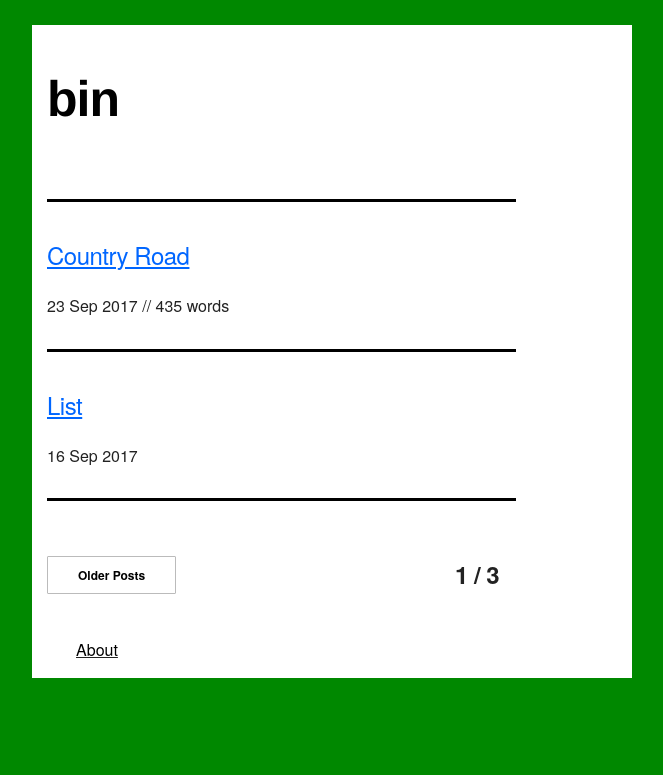
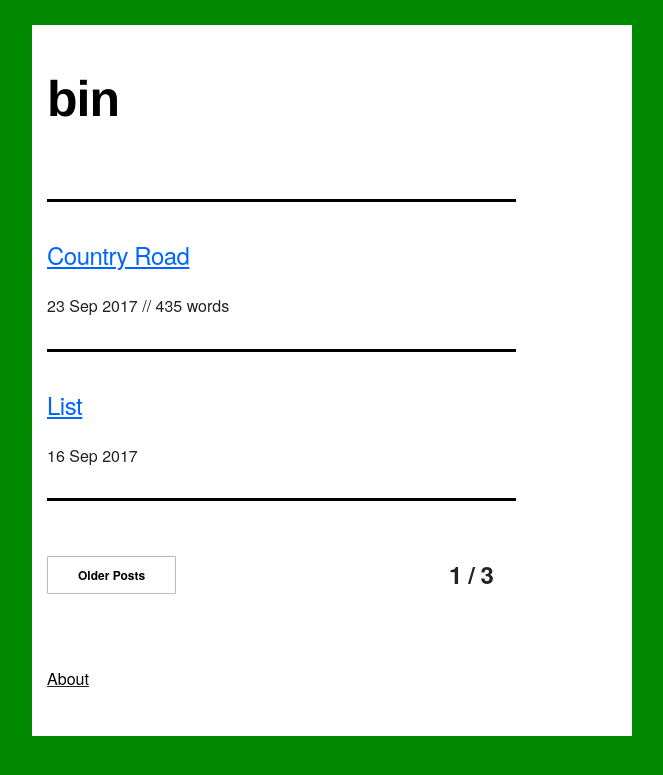
Before and after one commit to mt-trash/mt-trash.github.io, a Jekyll site: the page built from index.html, in a window 1280 px wide. Shown: the top 775 px of the page, without its empty margins (308-971 px from the left). Built offline with Jekyll 4.4.1, drawn with Linux system fonts in a browser that asks for light colours; the list of posts is cut into pages by our own code.

Commit message:
remove weird margins

```diff
--- a/index.html
+++ b/index.html
@@ -26,13 +26,13 @@ title: Empty Trash
     <a class="button" href="{{ paginator.previous_page_path }}">Newer Posts</a>
   {% endif %}
   </div>
-  <div class="three columns" style="margin-left: 5%">
+  <div class="three columns" style="margin-bottom: 5%">
   <h5><b>{{ paginator.page }} / {{ paginator.total_pages }}</b></h5>
   <p>
   </div>
 </div>
 <div class="row">
-  <div class="three columns" style="margin-left: 5%">
-    <u><a class="trash" href="/about">About</a></u>
+  <div class="three columns" style="margin-bottom: 5%">
+    <u><a class="trash" style="margin-left: 5% href="/about">About</a></u>
   </div>
 </div>
```
